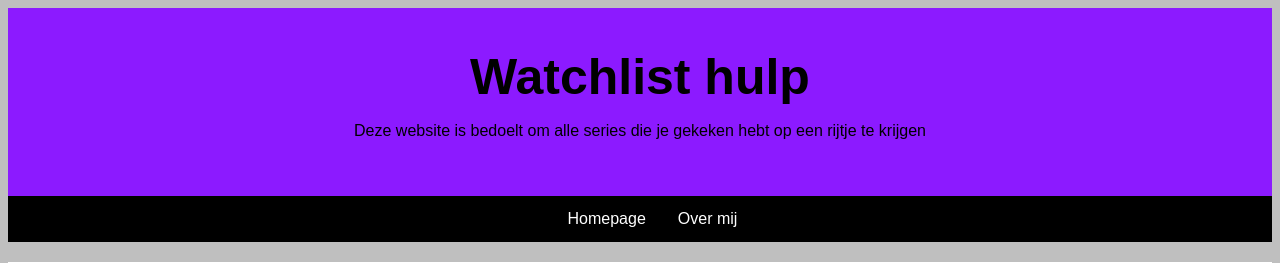
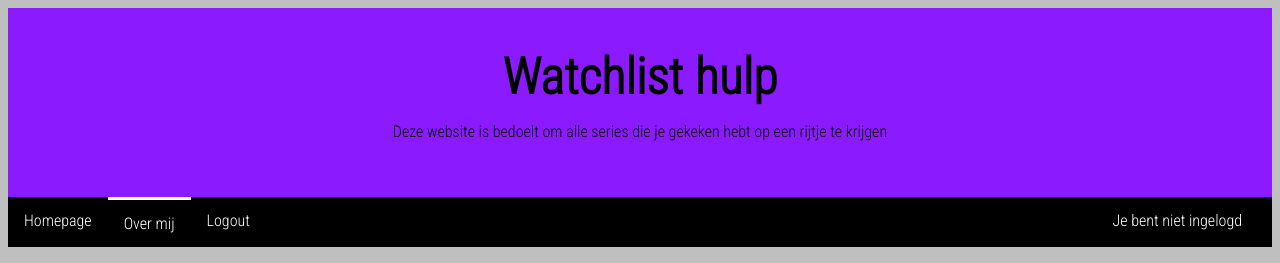
Before and after one commit to CSPR07/FullStacksProject, a PHP site: page /overmij.php in a window 1280 px wide. Shown: the top 263 px of the page. Run offline with PHP 8.4, Linux system fonts and the light colour scheme.

Commit message:
Update overmij.php

```diff
--- a/overmij.php
+++ b/overmij.php
@@ -1,3 +1,6 @@
+<?php
+include("auth_session.php");
+?>
 <!DOCTYPE html>
 <html>
     <head>
@@ -7,7 +10,7 @@
 }
 
 body {
-  font-family: Arial;
+  font-family: 'Roboto Condensed', sans-serif;
   padding: 0px;
   background-color: #bfbfbf;
   background-repeat: repeat;
@@ -36,7 +39,6 @@ body {
   overflow: hidden;
   background-color: black;
   padding: 0;
-  padding-left: 43%;
 }
 
 .topnav a {
@@ -69,6 +71,9 @@ body {
   padding: 20px;
   margin-top: 20px;
 }
+.hierbenje {
+    border-top: 3px solid white;
+}
 
 .row:after {
   content: "";
@@ -86,6 +91,15 @@ body {
   text-align: center;
 }
 
+#welcome{
+    position: absolute;
+    right:0;
+}
+
+.div123{
+    float:none;
+    top:50%;
+}
 
 @media screen and (max-width: 1000px) {
   .leftcolumn, .rightcolumn {
@@ -104,6 +118,9 @@ body {
   }
 }
 </style>
+<link rel="preconnect" href="https://fonts.googleapis.com">
+<link rel="preconnect" href="https://fonts.gstatic.com" crossorigin>
+<link href="https://fonts.googleapis.com/css2?family=Roboto+Condensed:wght@300&display=swap" rel="stylesheet">
 <body>
 <div class="wrap">
     <div class="header">
@@ -112,9 +129,15 @@ body {
     </div>
 
     <div class="topnav responsive" id="myTopnav">
-        <a href="index.php" class="active">Homepage</a>
-        <a href="overmij.php">Over mij</a>
-        </a>
+        <a href="index.php">Homepage</a>
+        <a href="overmij.php" class="hierbenje">Over mij</a>
+        <a href="logout.php" class="div123">Logout</a>
+        <li id="welcome"><a href="login.php"><?php  if(isset($_SESSION['username'])){
+        echo "Welkom ";
+        echo $_SESSION['username'];
+        }else{
+        echo 'Je bent niet ingelogd';
+        }?></a></li>
     </div>
     <div class="row">
         <div class="rightcolumn">
```
